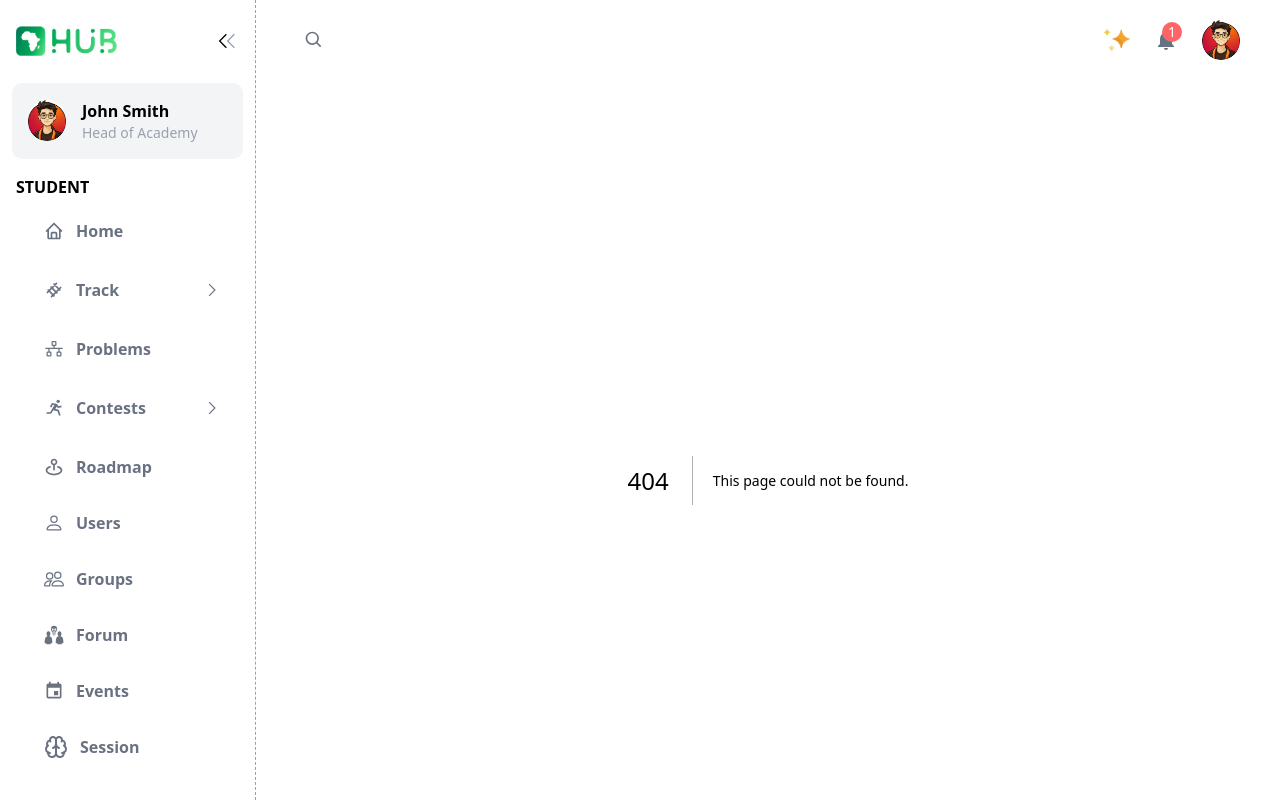
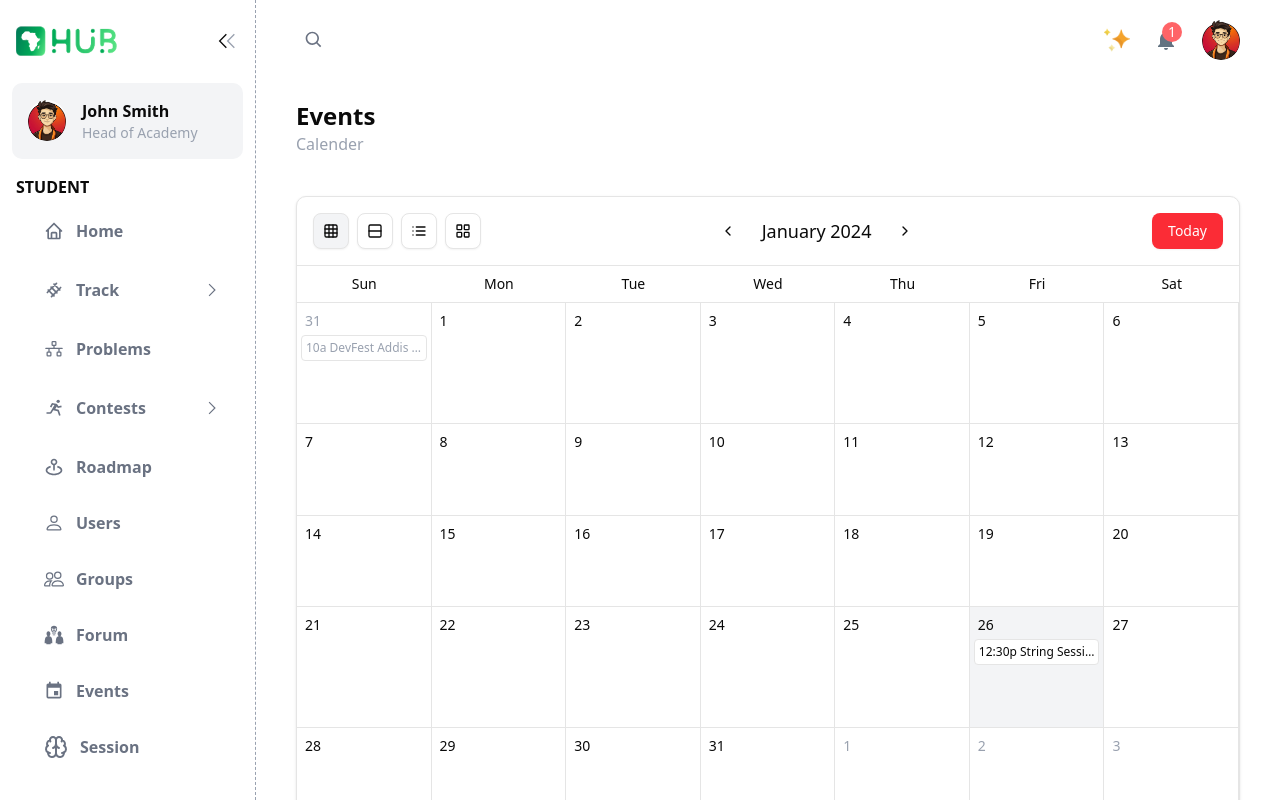
Before and after one commit to RealEskalate/AASTU-G5-T2, a Next.js app: page /events in a window 1280 px wide. Before the commit this address had no page. Built offline with nearby package versions, Linux system fonts and the light colour scheme.

Commit message:
event ui added

```diff
--- /dev/null
+++ b/app/components/Events.tsx
@@ -0,0 +1,241 @@
+"use client";
+
+import { useState } from "react";
+import {
+  ChevronLeft,
+  ChevronRight,
+  Grid,
+  List,
+  LayoutGrid,
+  Rows,
+} from "lucide-react";
+import { Button } from "@/components/ui/button";
+import { cn } from "@/lib/utils";
+import { div } from "framer-motion/client";
+
+type Event = {
+  id: string;
+  title: string;
+  date: Date;
+  time?: string;
+};
+
+export default function Events() {
+  const [currentDate, setCurrentDate] = useState(new Date(2024, 0, 26)); // January 26, 2024
+  const [viewMode, setViewMode] = useState<
+    "grid" | "columns" | "list" | "rows"
+  >("grid");
+
+  // Sample events
+  const events: Event[] = [
+    {
+      id: "1",
+      title: "DevFest Addis 2023",
+      date: new Date(2023, 11, 31), // December 31, 2023
+      time: "10a",
+    },
+    {
+      id: "2",
+      title: "String Session",
+      date: new Date(2024, 0, 26), // January 26, 2024
+      time: "12:30p",
+    },
+  ];
+
+  const daysOfWeek = ["Sun", "Mon", "Tue", "Wed", "Thu", "Fri", "Sat"];
+
+  const goToPreviousMonth = () => {
+    setCurrentDate(
+      new Date(currentDate.getFullYear(), currentDate.getMonth() - 1, 1)
+    );
+  };
+
+  const goToNextMonth = () => {
+    setCurrentDate(
+      new Date(currentDate.getFullYear(), currentDate.getMonth() + 1, 1)
+    );
+  };
+
+  const goToToday = () => {
+    setCurrentDate(new Date());
+  };
+
+  // Get the days for the current month view
+  const getDaysInMonth = () => {
+    const year = currentDate.getFullYear();
+    const month = currentDate.getMonth();
+
+    // First day of the month
+    const firstDay = new Date(year, month, 1);
+    // Last day of the month
+    const lastDay = new Date(year, month + 1, 0);
+
+    // Get the day of the week for the first day (0-6, where 0 is Sunday)
+    const firstDayOfWeek = firstDay.getDay();
+
+    // Calculate days from previous month to show
+    const daysFromPrevMonth = firstDayOfWeek;
+    const prevMonthLastDay = new Date(year, month, 0).getDate();
+
+    const days = [];
+
+    // Add days from previous month
+    for (let i = daysFromPrevMonth - 1; i >= 0; i--) {
+      const date = new Date(year, month - 1, prevMonthLastDay - i);
+      days.push({
+        date,
+        isCurrentMonth: false,
+        isToday: isSameDay(date, new Date()),
+        events: getEventsForDay(date),
+      });
+    }
+
+    // Add days from current month
+    for (let i = 1; i <= lastDay.getDate(); i++) {
+      const date = new Date(year, month, i);
+      days.push({
+        date,
+        isCurrentMonth: true,
+        isToday: isSameDay(date, new Date()),
+        events: getEventsForDay(date),
+      });
+    }
+
+    // Calculate how many days to show from next month
+    const totalDaysToShow = 42; // 6 rows of 7 days
+    const daysFromNextMonth = totalDaysToShow - days.length;
+
+    // Add days from next month
+    for (let i = 1; i <= daysFromNextMonth; i++) {
+      const date = new Date(year, month + 1, i);
+      days.push({
+        date,
+        isCurrentMonth: false,
+        isToday: isSameDay(date, new Date()),
+        events: getEventsForDay(date),
+      });
+    }
+
+    return days;
+  };
+
+  const isSameDay = (date1: Date, date2: Date) => {
+    return (
+      date1.getDate() === date2.getDate() &&
+      date1.getMonth() === date2.getMonth() &&
+      date1.getFullYear() === date2.getFullYear()
+    );
+  };
+
+  const getEventsForDay = (date: Date) => {
+    return events.filter((event) => isSameDay(event.date, date));
+  };
+
+  const isCurrentDay = (date: Date) => {
+    return isSameDay(date, currentDate);
+  };
+
+  const formatMonthYear = (date: Date) => {
+    return date.toLocaleDateString("en-US", { month: "long", year: "numeric" });
+  };
+
+  return (
+    <div className="px-10 pb-5">
+        <div className="py-5 pb-10">
+        <h1 className="text-2xl font-bold">Events</h1>
+        <p className="text-gray-400">Calender</p>
+      </div>
+      <div className="w-full border rounded-lg shadow bg-white ">
+        <div className="p-4 flex items-center justify-between border-b">
+          <div className="flex space-x-2">
+            <Button
+              variant="outline"
+              size="icon"
+              onClick={() => setViewMode("grid")}
+              className={cn(viewMode === "grid" ? "bg-gray-100" : "")}
+            >
+              <Grid className="h-4 w-4" />
+            </Button>
+            <Button
+              variant="outline"
+              size="icon"
+              onClick={() => setViewMode("columns")}
+              className={cn(viewMode === "columns" ? "bg-gray-100" : "")}
+            >
+              <Rows className="h-4 w-4" />
+            </Button>
+            <Button
+              variant="outline"
+              size="icon"
+              onClick={() => setViewMode("list")}
+              className={cn(viewMode === "list" ? "bg-gray-100" : "")}
+            >
+              <List className="h-4 w-4" />
+            </Button>
+            <Button
+              variant="outline"
+              size="icon"
+              onClick={() => setViewMode("rows")}
+              className={cn(viewMode === "rows" ? "bg-gray-100" : "")}
+            >
+              <LayoutGrid className="h-4 w-4" />
+            </Button>
+          </div>
+
+          <div className="flex items-center space-x-4">
+            <Button variant="ghost" size="icon" onClick={goToPreviousMonth}>
+              <ChevronLeft className="h-4 w-4" />
+            </Button>
+            <h2 className="text-lg font-medium">
+              {formatMonthYear(currentDate)}
+            </h2>
+            <Button variant="ghost" size="icon" onClick={goToNextMonth}>
+              <ChevronRight className="h-4 w-4" />
+            </Button>
+          </div>
+
+          <Button
+            onClick={goToToday}
+            className="bg-red-500 hover:bg-red-600 text-white"
+          >
+            Today
+          </Button>
+        </div>
+
+        <div className="grid grid-cols-7 border-b">
+          {daysOfWeek.map((day) => (
+            <div key={day} className="py-2 text-center font-medium text-sm">
+              {day}
+            </div>
+          ))}
+        </div>
+
+        <div className="grid grid-cols-7 h-[calc(100vh-12rem)] min-h-[600px]">
+          {getDaysInMonth().map((day, index) => (
+            <div
+              key={index}
+              className={cn(
+                "border-r border-b p-1 relative",
+                !day.isCurrentMonth && "text-gray-400",
+                isCurrentDay(day.date) && "bg-gray-100"
+              )}
+            >
+              <div className="p-1 text-sm">{day.date.getDate()}</div>
+              {day.events.map((event) => (
+                <div
+                  key={event.id}
+                  className="text-xs p-1 bg-white border rounded mb-1 truncate"
+                >
+                  {event.time && (
+                    <span className="font-medium">{event.time} </span>
+                  )}
+                  {event.title}
+                </div>
+              ))}
+            </div>
+          ))}
+        </div>
+      </div>
+    </div>
+  );
+}
--- a/app/components/Sidebar.tsx
+++ b/app/components/Sidebar.tsx
@@ -221,7 +221,7 @@ function Sidebar() {
             )}
           </Link>
           <Link
-            href="/"
+            href="/events"
             className="flex gap-3 items-center hover:bg-gray-100 py-3 px-4 mx-3 rounded-lg mt-2"
           >
             <MdEvent className="text-gray-500 text-xl" />
--- /dev/null
+++ b/app/events/page.tsx
@@ -0,0 +1,12 @@
+import React from 'react'
+import Events from '../components/Events'
+
+function page() {
+  return (
+    <div>
+        <Events/>
+    </div>
+  )
+}
+
+export default page
--- /dev/null
+++ b/components/ui/button.tsx
@@ -0,0 +1,59 @@
+import * as React from "react"
+import { Slot } from "@radix-ui/react-slot"
+import { cva, type VariantProps } from "class-variance-authority"
+
+import { cn } from "@/lib/utils"
+
+const buttonVariants = cva(
+  "inline-flex items-center justify-center gap-2 whitespace-nowrap rounded-md text-sm font-medium transition-all disabled:pointer-events-none disabled:opacity-50 [&_svg]:pointer-events-none [&_svg:not([class*='size-'])]:size-4 shrink-0 [&_svg]:shrink-0 outline-none focus-visible:border-ring focus-visible:ring-ring/50 focus-visible:ring-[3px] aria-invalid:ring-destructive/20 dark:aria-invalid:ring-destructive/40 aria-invalid:border-destructive",
+  {
+    variants: {
+      variant: {
+        default:
+          "bg-primary text-primary-foreground shadow-xs hover:bg-primary/90",
+        destructive:
+          "bg-destructive text-white shadow-xs hover:bg-destructive/90 focus-visible:ring-destructive/20 dark:focus-visible:ring-destructive/40 dark:bg-destructive/60",
+        outline:
+          "border bg-background shadow-xs hover:bg-accent hover:text-accent-foreground dark:bg-input/30 dark:border-input dark:hover:bg-input/50",
+        secondary:
+          "bg-secondary text-secondary-foreground shadow-xs hover:bg-secondary/80",
+        ghost:
+          "hover:bg-accent hover:text-accent-foreground dark:hover:bg-accent/50",
+        link: "text-primary underline-offset-4 hover:underline",
+      },
+      size: {
+        default: "h-9 px-4 py-2 has-[>svg]:px-3",
+        sm: "h-8 rounded-md gap-1.5 px-3 has-[>svg]:px-2.5",
+        lg: "h-10 rounded-md px-6 has-[>svg]:px-4",
+        icon: "size-9",
+      },
+    },
+    defaultVariants: {
+      variant: "default",
+      size: "default",
+    },
+  }
+)
+
+function Button({
+  className,
+  variant,
+  size,
+  asChild = false,
+  ...props
+}: React.ComponentProps<"button"> &
+  VariantProps<typeof buttonVariants> & {
+    asChild?: boolean
+  }) {
+  const Comp = asChild ? Slot : "button"
+
+  return (
+    <Comp
+      data-slot="button"
+      className={cn(buttonVariants({ variant, size, className }))}
+      {...props}
+    />
+  )
+}
+
+export { Button, buttonVariants }
--- a/package.json
+++ b/package.json
@@ -13,7 +13,7 @@
     "@emotion/styled": "^11.14.0",
     "@mui/material": "^7.0.2",
     "@radix-ui/react-progress": "^1.1.3",
-    "@radix-ui/react-slot": "^1.1.2",
+    "@radix-ui/react-slot": "^1.2.0",
     "class-variance-authority": "^0.7.1",
     "clsx": "^2.1.1",
     "framer-motion": "^12.6.3",
```
Also changed, not shown: 1 other file (tests, documents, lock files or other folders).
